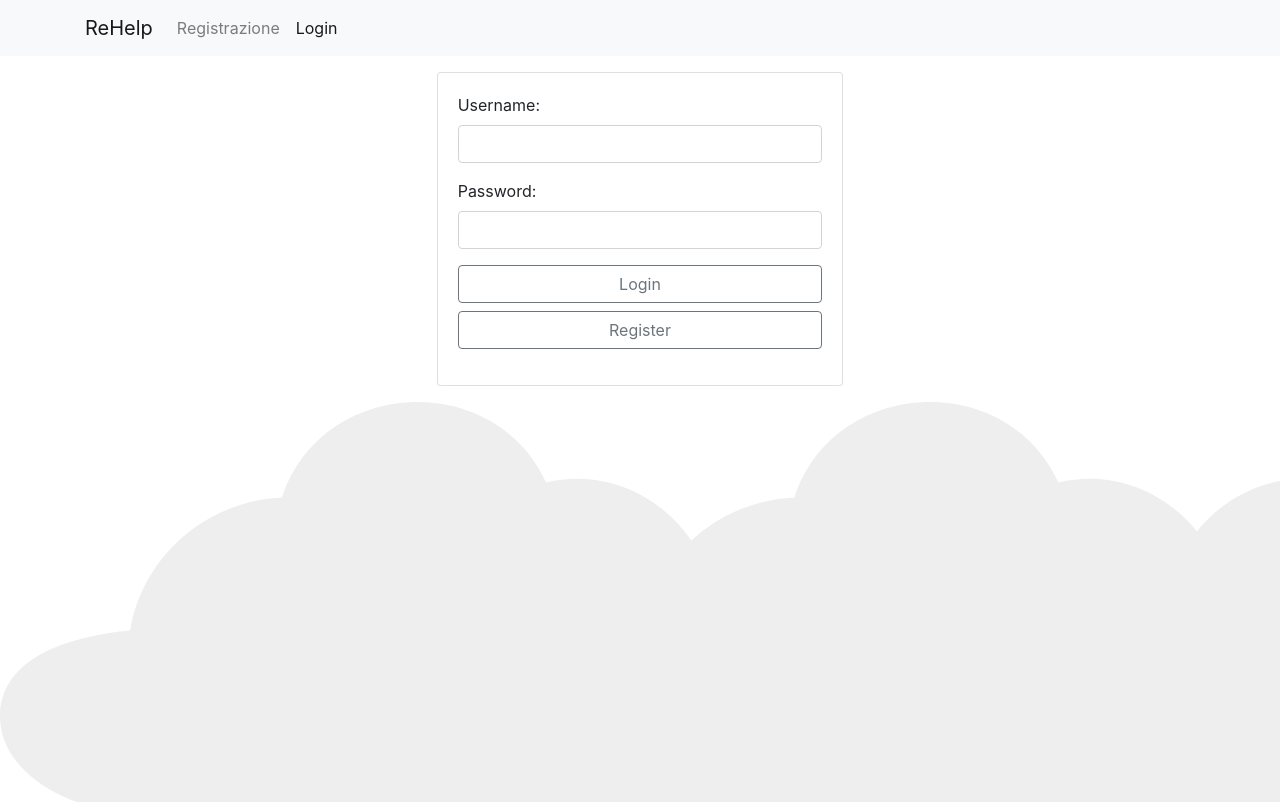
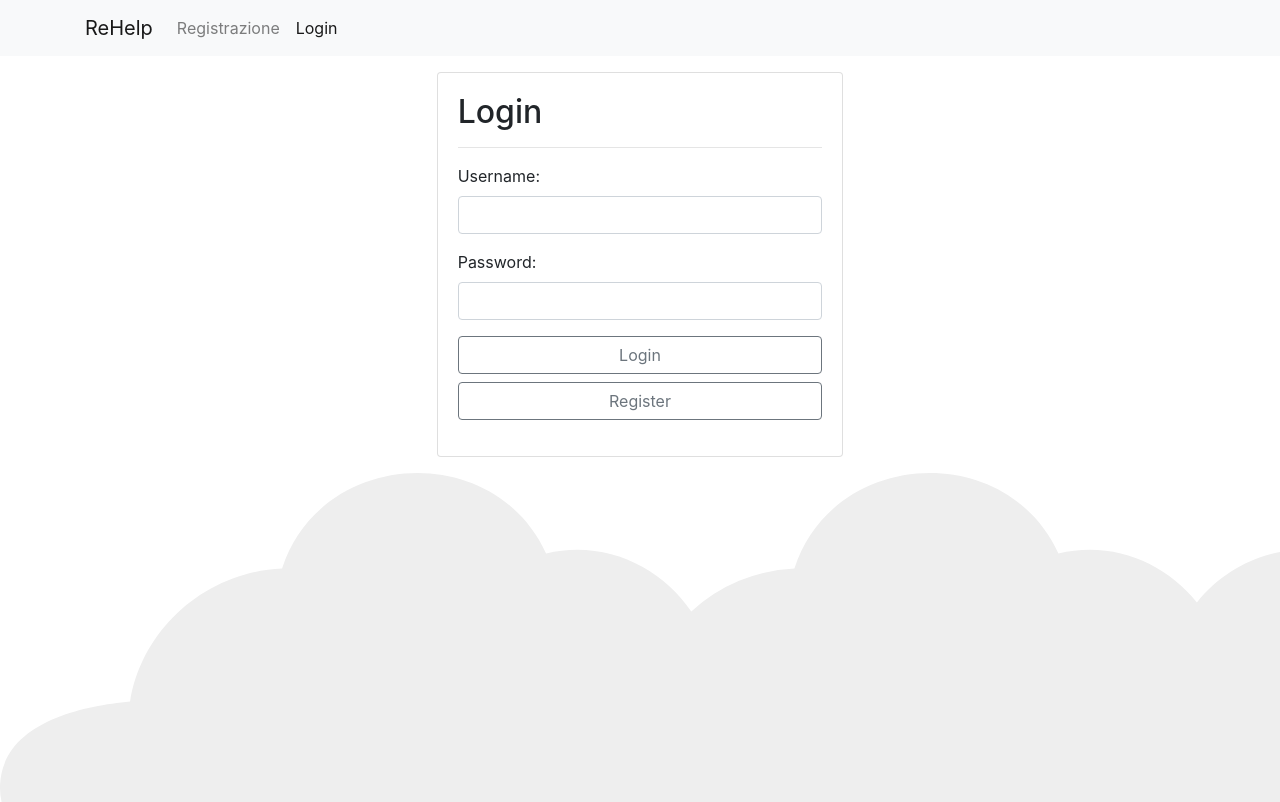
Before and after one commit to Rehelp-RT/Rehelp, an Angular app: page /login in a window 1280 px wide. Shown: the top 802 px of the page. Built offline with nearby package versions, Linux system fonts and the light colour scheme.

Commit message:
login h2

```diff
--- a/src/app/login/login.component.html
+++ b/src/app/login/login.component.html
@@ -4,6 +4,10 @@
         <div class="col-lg-4 col-md-6 offset-lg-4 offset-md-3">
             <div class="card">
                 <div class="card-body">
+
+                    <h2>Login</h2>
+
+                    <hr>
 
                     <form [formGroup]="loginForm" (ngSubmit)="onSubmit()">
                         <div class="form-group">
```
